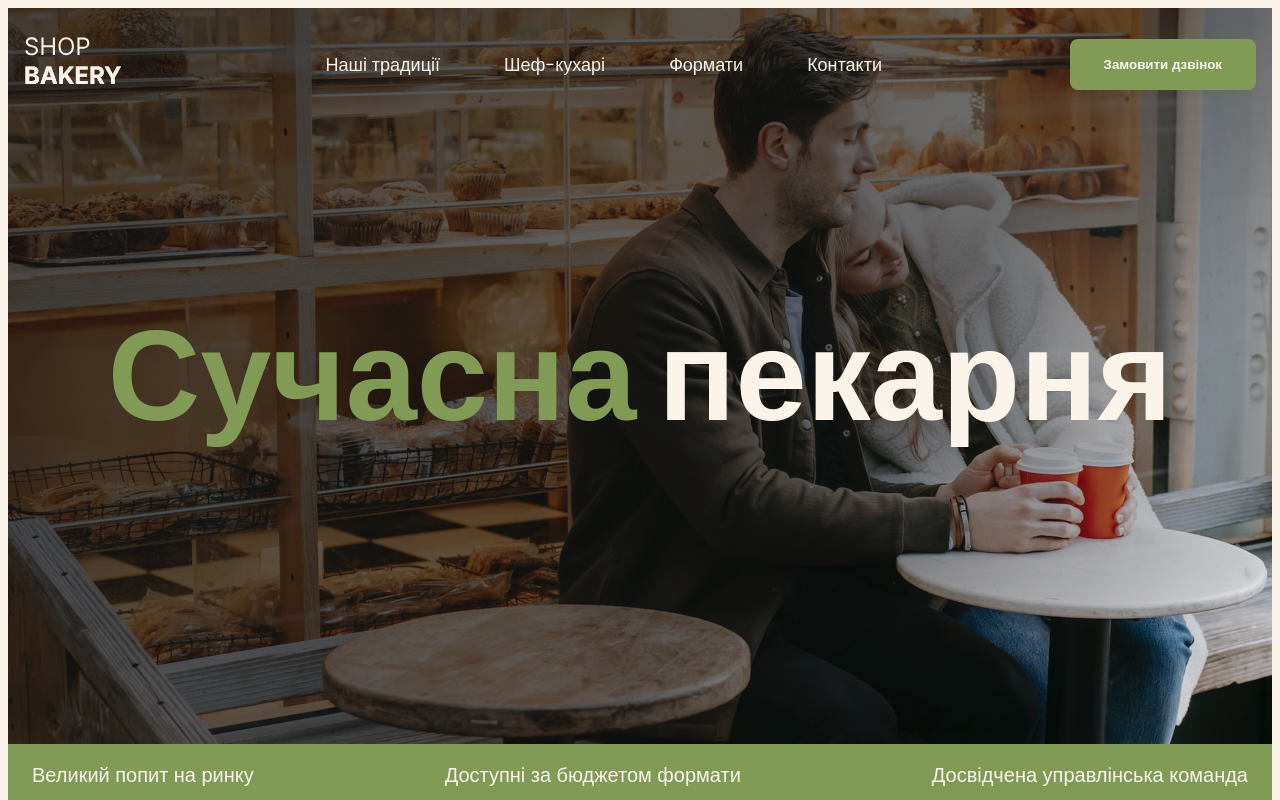
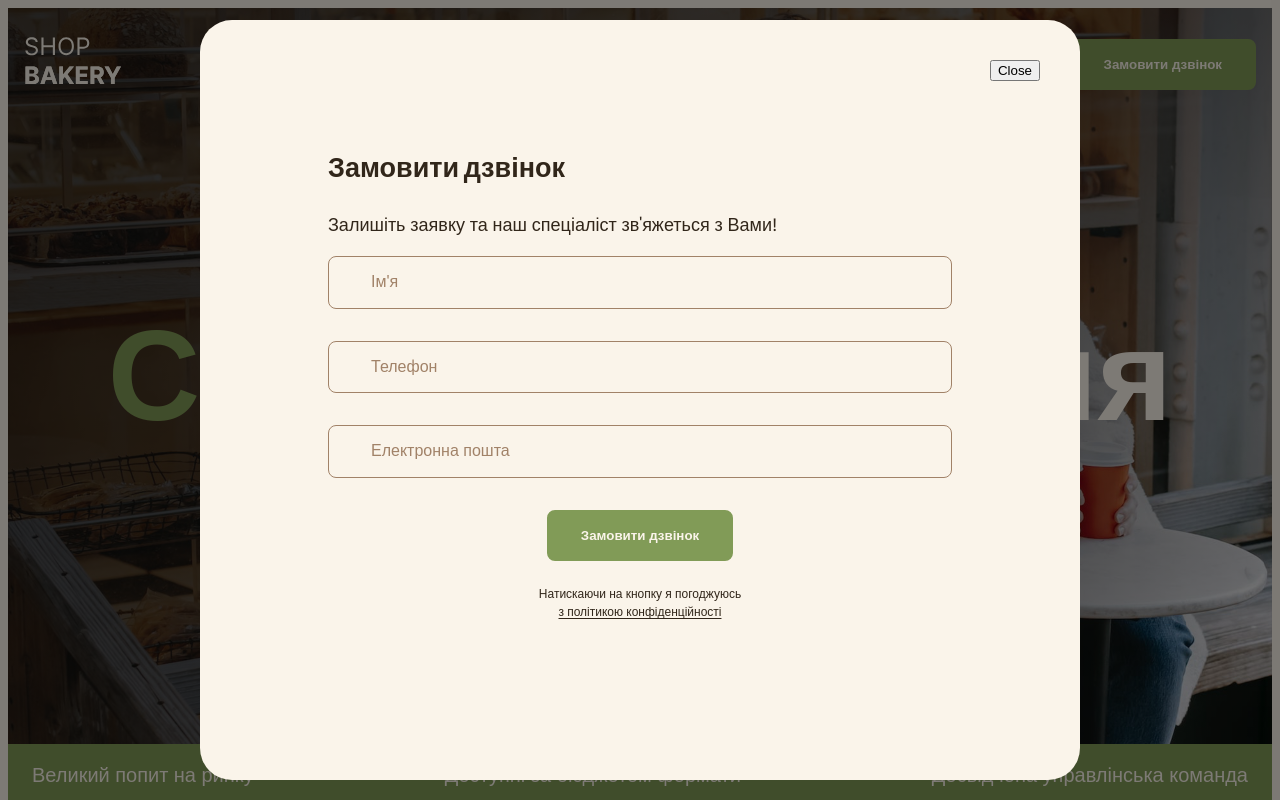
Before and after one commit to OhanesianRostislav/Bakery, a plain HTML site: page index.html in a window 1280 px wide. Shown: the top 800 px of the page. Drawn offline with Linux system fonts and the light colour scheme.

Commit message:
Add files via upload

```diff
--- a/css/styles.css
+++ b/css/styles.css
@@ -494,9 +494,11 @@ ul {
     width: 100%;
     max-width: 880px;
     max-height: 880px;
+    padding: 128px;
     height: 100%;
     background-color: var(--primary-light);
     border-radius: 32px;
+    overflow-y: auto;
 }
 
 .backdrop.is-hidden {
@@ -510,3 +512,99 @@ ul {
     top: 40px;
     right: 40px;
 }
+
+/* form */
+.form-field {
+    position: relative;
+    margin-bottom: 32px;
+}
+
+.form-label {
+    position: absolute;
+    top: 16px;
+    left: 42px;
+}
+
+.form-input {
+    padding: 16px 42px;
+    font-size: 16px;
+    line-height: 1.17;
+    width: 100%;
+    border: 1px solid var(--secondary-brown);
+    border-radius: 8px;
+    background-color: transparent;
+}
+
+.form-input:focus {
+    border: 1px solid var(--brand-light);
+    outline: none;
+}
+
+.form-input::placeholder {
+    color: var(--secondary-brown);
+    font-size: 16px;
+    line-height: 1.17;
+}
+
+.form-input:focus::placeholder {
+    color: var(--primary-dark);
+    font-size: 16px;
+    line-height: 1.17;
+}
+
+.form-button{
+    display: block;
+    margin: 0 auto 24px;
+}
+
+.form-terms{
+    margin: 0 auto;
+    max-width: 220px;
+    font-weight: 500;
+    font-size: 12px;
+    line-height: 1.5;
+    text-align: center;
+}
+
+.form-terms-link{
+    color: var(--primary-dark);
+    text-underline-offset: 2px;
+}
+
+/* имплементация с переходом лейбла плавно в верх
+
+.form-field{
+    position: relative;
+    margin-bottom: 32px;
+}
+
+.form-label{
+    position: absolute;
+    top: 16px;
+    left: 42px;
+    font-size: 16px;
+    line-height: 1.17;
+    color: var(--secondary-brown);
+    transition: transform 0.3s;
+}
+
+.form-field:focus-within .form-label{
+    transform: translate(-36px, -40px);
+}
+
+.form-input{
+    padding: 16px 42px;
+    width: 100%;
+    border: 1px solid var(--secondary-brown);
+    border-radius: 8px;
+    background-color: transparent;
+}
+
+.form-input:focus {
+    border: 1px solid var(--brand-light);
+    outline: none;
+}
+
+.form-input::placeholder {
+    color: var(--secondary-brown);
+} */
--- a/index.html
+++ b/index.html
@@ -171,7 +171,31 @@
                     <div class="contact-form">
                         <h2 class="section-title contact-title">Приєднуйся до мережі пекарень</h2>
                         <p>Заповни форму, щоб ми звʼязались з тобою!</p>
-                        <!-- form -->
+                        <form name="contact-form" autocomplete="off" novalidate>
+
+                            <div class="form-field">
+                                <label class="form-label visually-hidden" for="user-name">Ім'я</label>
+                                <input class="form-input" id="user-name" type="text" name="user-name"
+                                    placeholder="Ім'я">
+                            </div>
+
+                            <div class="form-field">
+                                <label class="form-label visually-hidden" for="user-phone">Телефон</label>
+                                <input class="form-input" type="tel" name="user-phone" id="user-phone"
+                                    placeholder="Телефон">
+                            </div>
+
+                            <div class="form-field">
+                                <label class="form-label visually-hidden" for="user-email">Електронна пошта</label>
+                                <input class="form-input" type="email" name="user-email" id="user-email"
+                                    placeholder="Електронна пошта">
+                            </div>
+
+                            <button class="button form-button" type="submit">Замовити дзвінок</button>
+                            <p class="form-terms">Натискаючи на кнопку я погоджуюсь <a class="form-terms-link"
+                                    href="#">з політикою
+                                    конфіденційності</a></p>
+                        </form>
                     </div>
                     <iframe class="contact-map"
                         src="https://www.google.com/maps/embed?pb=!1m18!1m12!1m3!1d2646.003781703418!2d30.488698376675053!3d50.456677571593325!2m3!1f0!2f0!3f0!3m2!1i1024!2i768!4f13.1!3m3!1m2!1s0x40d4ce637c006b2d%3A0xaf86385f19996ff0!2z0YPQuy4g0KHQtdGH0LXQstGL0YUg0KHRgtGA0LXQu9GM0YbQvtCyLCA1NCwg0JrQuNC10LIsINCj0LrRgNCw0LjQvdCwLCAwMjAwMA!5e1!3m2!1sru!2ssk!4v1754831548620!5m2!1sru!2ssk"
@@ -236,9 +260,33 @@
         </div>
     </footer>
 
-    <div class="backdrop is-hidden">
+    <div class="backdrop hidden">
         <div class="modal">
             <button class="modal-btn-close" type="button">Close</button>
+            <h2>Замовити дзвінок</h2>
+            <p>Залишіть заявку та наш спеціаліст зв'яжеться з Вами!</p>
+            <form name="contact-form" autocomplete="off" novalidate>
+
+                <div class="form-field">
+                    <label class="form-label visually-hidden" for="user-name">Ім'я</label>
+                    <input class="form-input" id="user-name" type="text" name="user-name" placeholder="Ім'я">
+                </div>
+
+                <div class="form-field">
+                    <label class="form-label visually-hidden" for="user-phone">Телефон</label>
+                    <input class="form-input" type="tel" name="user-phone" id="user-phone" placeholder="Телефон">
+                </div>
+
+                <div class="form-field">
+                    <label class="form-label visually-hidden" for="user-email">Електронна пошта</label>
+                    <input class="form-input" type="email" name="user-email" id="user-email"
+                        placeholder="Електронна пошта">
+                </div>
+
+                <button class="button form-button" type="submit">Замовити дзвінок</button>
+                <p class="form-terms">Натискаючи на кнопку я погоджуюсь <a class="form-terms-link" href="#">з політикою
+                        конфіденційності</a></p>
+            </form>
         </div>
     </div>
 
```
Also changed, not shown: images/wallrus.jpg (added).
